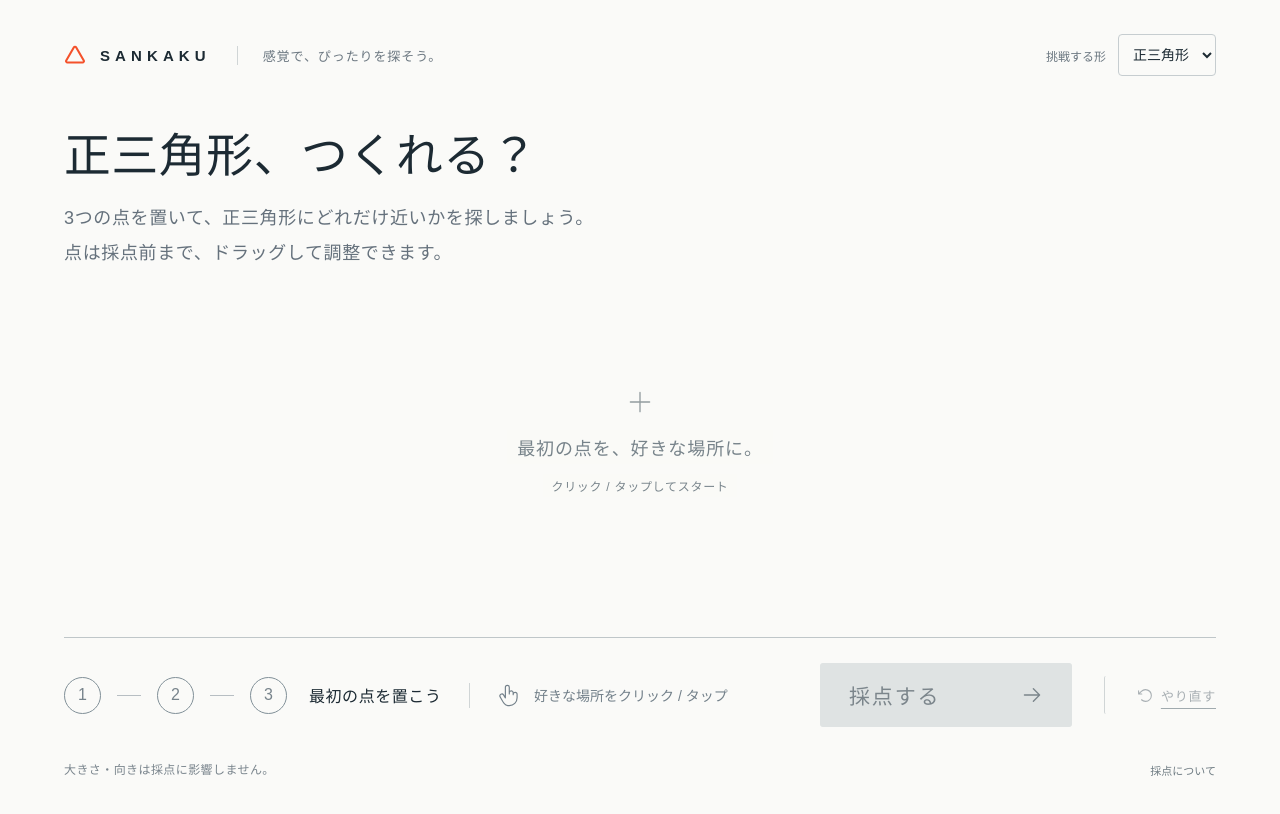
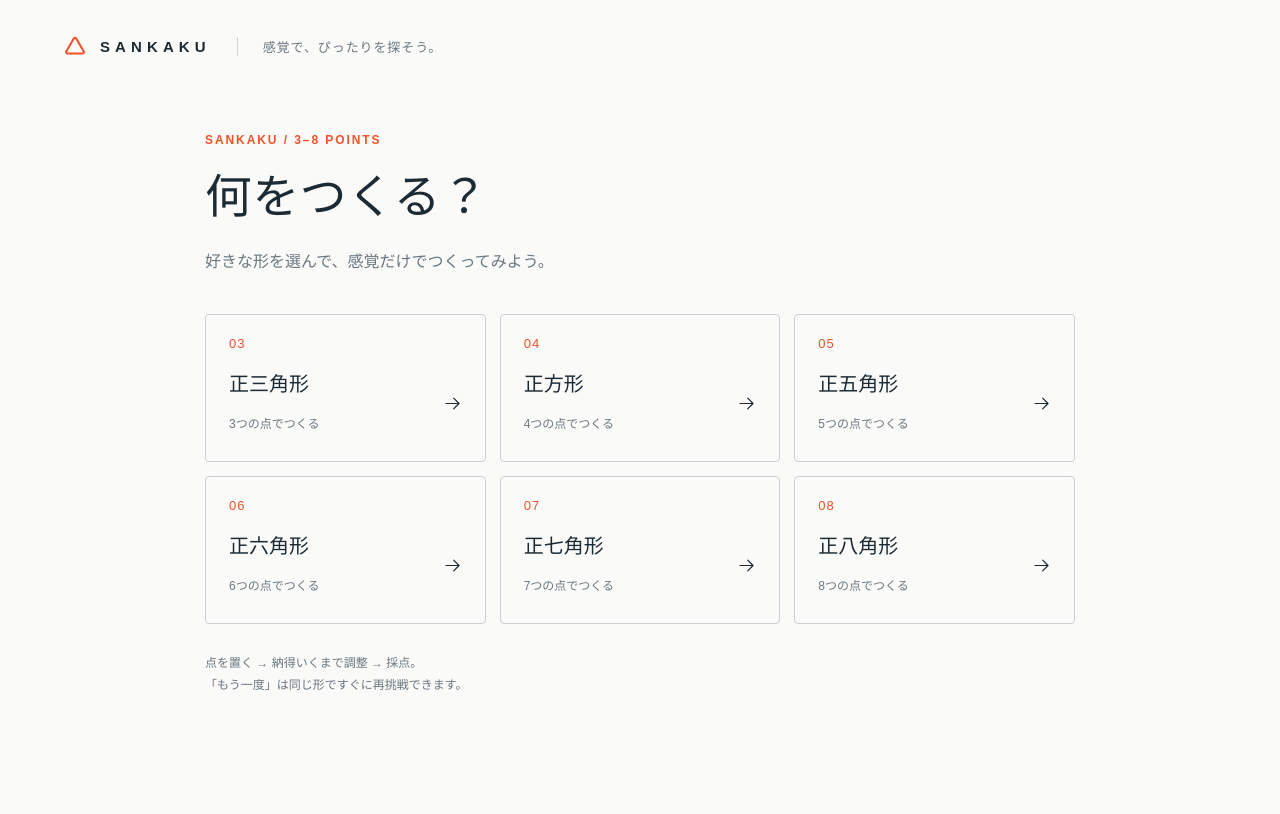
Before and after one commit to yuunium/triangle, a React (Vite) app: page / in a window 1280 px wide. Built offline with nearby package versions, Linux system fonts and the light colour scheme.

Commit message:
feat: ask for shape on entry and show answer overlay by default

```diff
--- a/src/App.jsx
+++ b/src/App.jsx
@@ -327,6 +327,7 @@ function PolygonBoard({ sides, points, setPoints, result, showIdeal, onEdit }) {
 }
 
 export function App() {
+  const [started, setStarted] = useState(false);
   const [sides, setSides] = useState(() => {
     const requested = Number(
       new URLSearchParams(window.location.search).get("sides"),
@@ -344,8 +345,10 @@ export function App() {
     shapeName = POLYGON_NAMES[sides],
     message = result ? scoreMessage(result.score, sides) : null;
   useEffect(() => {
-    document.title = `SANKAKU — ${shapeName}、つくれる？`;
-  }, [shapeName]);
+    document.title = started
+      ? `SANKAKU — ${shapeName}、つくれる？`
+      : "SANKAKU — 何をつくる？";
+  }, [shapeName, started]);
   function edit() {
     setResult(null);
     setShowIdeal(false);
@@ -356,8 +359,11 @@ export function App() {
     setAnnouncement("点をリセットしました。最初の点を置いてください。");
   }
   function changeShape(event) {
-    const next = Number(event.target.value);
+    startShape(Number(event.target.value));
+  }
+  function startShape(next) {
     setSides(next);
+    setStarted(true);
     reset();
     setAnnouncement(
       `${POLYGON_NAMES[next]}に切り替えました。${next}つの点を順に置いてください。`,
@@ -371,7 +377,7 @@ export function App() {
     if (!complete || result) return;
     const next = evaluatePolygon(points);
     setResult(next);
-    setShowIdeal(false);
+    setShowIdeal(!next.degenerate && !next.selfIntersecting);
     setAnnouncement(
       `${shapeName}との一致度は${formatScore(next.score)}パーセント。${scoreMessage(next.score, sides)[0]}`,
     );
@@ -394,9 +400,14 @@ export function App() {
           <span>SANKAKU</span>
         </div>
         <span className="brand-tagline">感覚で、ぴったりを探そう。</span>
+        {started && (
           <label className="shape-picker">
             <span>挑戦する形</span>
-          <select aria-label="挑戦する形" value={sides} onChange={changeShape}>
+            <select
+              aria-label="挑戦する形"
+              value={sides}
+              onChange={changeShape}
+            >
               {SIDE_COUNTS.map((n) => (
                 <option key={n} value={n}>
                   {POLYGON_NAMES[n]}
@@ -404,13 +415,48 @@ export function App() {
               ))}
             </select>
           </label>
+        )}
       </header>
       <main>
+        {!started ? (
+          <section className="start-screen" aria-labelledby="start-title">
+            <p className="start-eyebrow">SANKAKU / 3–8 POINTS</p>
+            <h1 id="start-title">何をつくる？</h1>
+            <p className="start-description">
+              好きな形を選んで、感覚だけでつくってみよう。
+            </p>
+            <div className="shape-choices" aria-label="最初に作る形を選択">
+              {SIDE_COUNTS.map((n) => (
+                <button
+                  key={n}
+                  className="shape-choice"
+                  onClick={() => startShape(n)}
+                >
+                  <span className="shape-choice-number" aria-hidden="true">
+                    0{n}
+                  </span>
+                  <span className="shape-choice-name">{POLYGON_NAMES[n]}</span>
+                  <span className="shape-choice-caption">
+                    {n}つの点でつくる
+                  </span>
+                  <ArrowRightIcon size={19} aria-hidden="true" />
+                </button>
+              ))}
+            </div>
+            <p className="start-note">
+              点を置く → 納得いくまで調整 → 採点。
+              <br />
+              「もう一度」は同じ形ですぐに再挑戦できます。
+            </p>
+          </section>
+        ) : (
+          <>
             <section className="intro" aria-labelledby="game-title">
               <div>
                 <h1 id="game-title">{shapeName}、つくれる？</h1>
                 <p>
-              {sides}つの点を置いて、{shapeName}にどれだけ近いかを探しましょう。
+                  {sides}つの点を置いて、{shapeName}
+                  にどれだけ近いかを探しましょう。
                   <br className="desktop-break" />
                   点は採点前まで、ドラッグして調整できます。
                 </p>
@@ -472,7 +518,11 @@ export function App() {
                   </label>
                 ) : (
                   <>
-                <HandPointingIcon size={25} weight="light" aria-hidden="true" />
+                    <HandPointingIcon
+                      size={25}
+                      weight="light"
+                      aria-hidden="true"
+                    />
                     <span>
                       {complete
                         ? "点をドラッグして調整"
@@ -522,7 +572,10 @@ export function App() {
                 sides={sides}
               />
             )}
+          </>
+        )}
       </main>
+      {started && (
         <footer className="footer-row">
           <p>
             {result?.degenerate
@@ -557,6 +610,7 @@ export function App() {
             </button>
           </div>
         </footer>
+      )}
       {scoringHelp && (
         <section className="scoring-explanation" id="scoring-explanation">
           <h2>辺と面積で、形を採点。</h2>
--- a/src/styles.css
+++ b/src/styles.css
@@ -775,6 +775,102 @@ h1 {
   font-size: 12px;
   color: var(--muted);
 }
+.start-screen {
+  width: 100%;
+  max-width: 870px;
+  margin: auto;
+  padding: 72px 0;
+}
+.start-eyebrow {
+  margin: 0 0 18px;
+  font-size: 12px;
+  font-weight: 550;
+  letter-spacing: 0.16em;
+  color: var(--accent);
+}
+.start-description {
+  margin: 17px 0 36px;
+  font-size: 16px;
+  line-height: 1.9;
+  color: var(--muted);
+}
+.shape-choices {
+  display: grid;
+  grid-template-columns: repeat(3, minmax(0, 1fr));
+  gap: 14px;
+}
+.shape-choice {
+  display: grid;
+  grid-template-columns: 1fr auto;
+  gap: 8px;
+  background: transparent;
+  text-align: left;
+  border: 1px solid #cbd1d2;
+  border-radius: 4px;
+  padding: 21px 23px;
+  min-height: 148px;
+}
+.shape-choice-number {
+  grid-column: 1/-1;
+  font-size: 13px;
+  letter-spacing: 0.08em;
+  color: var(--accent);
+}
+.shape-choice-name {
+  font-size: 20px;
+  font-weight: 650;
+}
+.shape-choice-caption {
+  grid-column: 1;
+  font-size: 12px;
+  color: var(--muted);
+}
+.shape-choice svg {
+  grid-column: 2;
+  grid-row: 2/4;
+  align-self: center;
+}
+.start-note {
+  margin: 28px 0 0;
+  font-size: 12px;
+  line-height: 1.9;
+  color: var(--muted);
+}
+@media (hover: hover) and (pointer: fine) {
+  .shape-choice:hover {
+    background: #f4f3ef;
+    border-color: var(--accent);
+  }
+}
+@media (max-width: 700px) {
+  .start-screen {
+    padding: 48px 0 32px;
+  }
+  .start-description {
+    font-size: 13px;
+    margin: 14px 0 26px;
+  }
+  .shape-choices {
+    grid-template-columns: repeat(2, minmax(0, 1fr));
+    gap: 10px;
+  }
+  .shape-choice {
+    padding: 16px 14px;
+    min-height: 128px;
+    gap: 7px;
+  }
+  .shape-choice-name {
+    font-size: 16px;
+  }
+  .shape-choice-caption,
+  .shape-choice-number {
+    font-size: 11px;
+  }
+  .start-note {
+    font-size: 11px;
+    margin-top: 22px;
+  }
+}
 .shape-picker select {
   font: inherit;
   font-size: 14px;
```
Also changed, not shown: 2 other files (tests, documents, lock files or other folders). Lines whose indentation alone changed are shown as unchanged.
